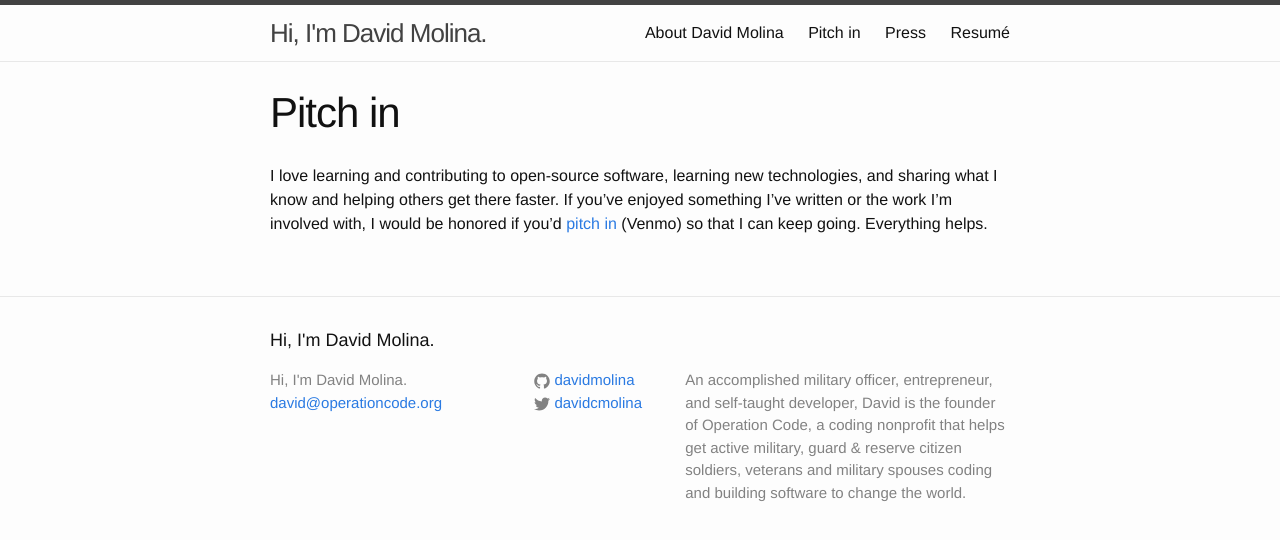
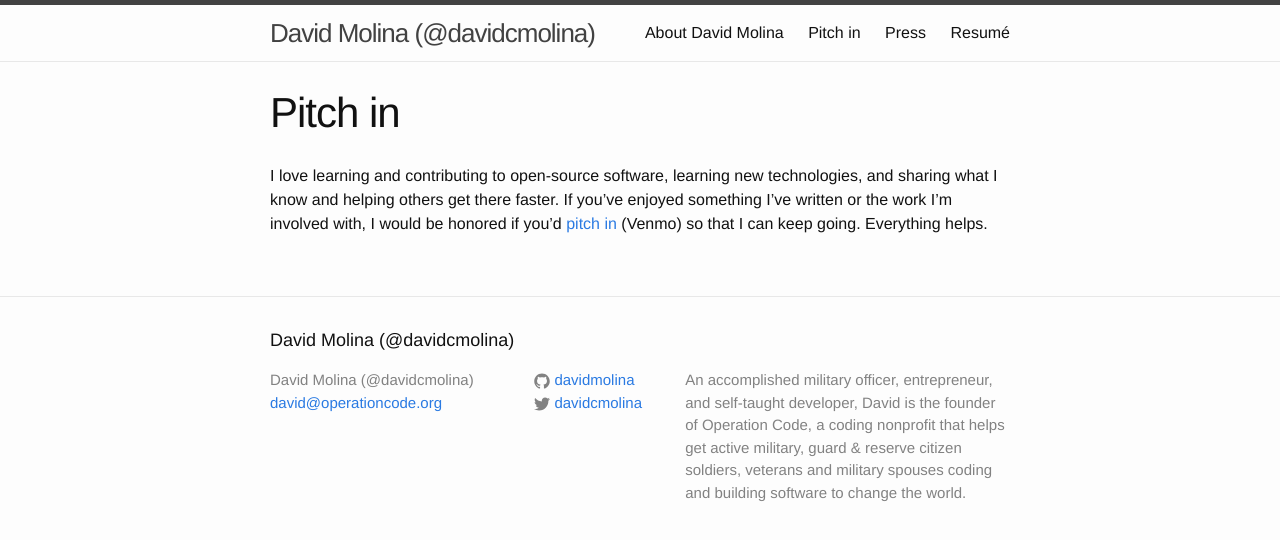
Before and after one commit to davidmolina/davidmolina.github.io, a Jekyll site: the page built from donate.md, in a window 1280 px wide. Shown: the top 540 px of the page. Built offline with Jekyll 4.4.1, drawn with Linux system fonts in a browser that asks for light colours.

Commit message:
Change title

```diff
--- a/_config.yml
+++ b/_config.yml
@@ -7,7 +7,7 @@
 
 # Site settings
 name: David Molina
-title: Hi, I'm David Molina.
+title: David Molina (@davidcmolina)
 description: "An accomplished military officer, entrepreneur, and self-taught developer, David is the founder of Operation Code, a coding nonprofit that helps get active military, guard & reserve citizen soldiers, veterans and military spouses coding and building software to change the world."
 author: David Molina
 repository: davidmolina/davidmolina.github.io
```
Also changed, not shown: donate.md (+0 -1 lines).
